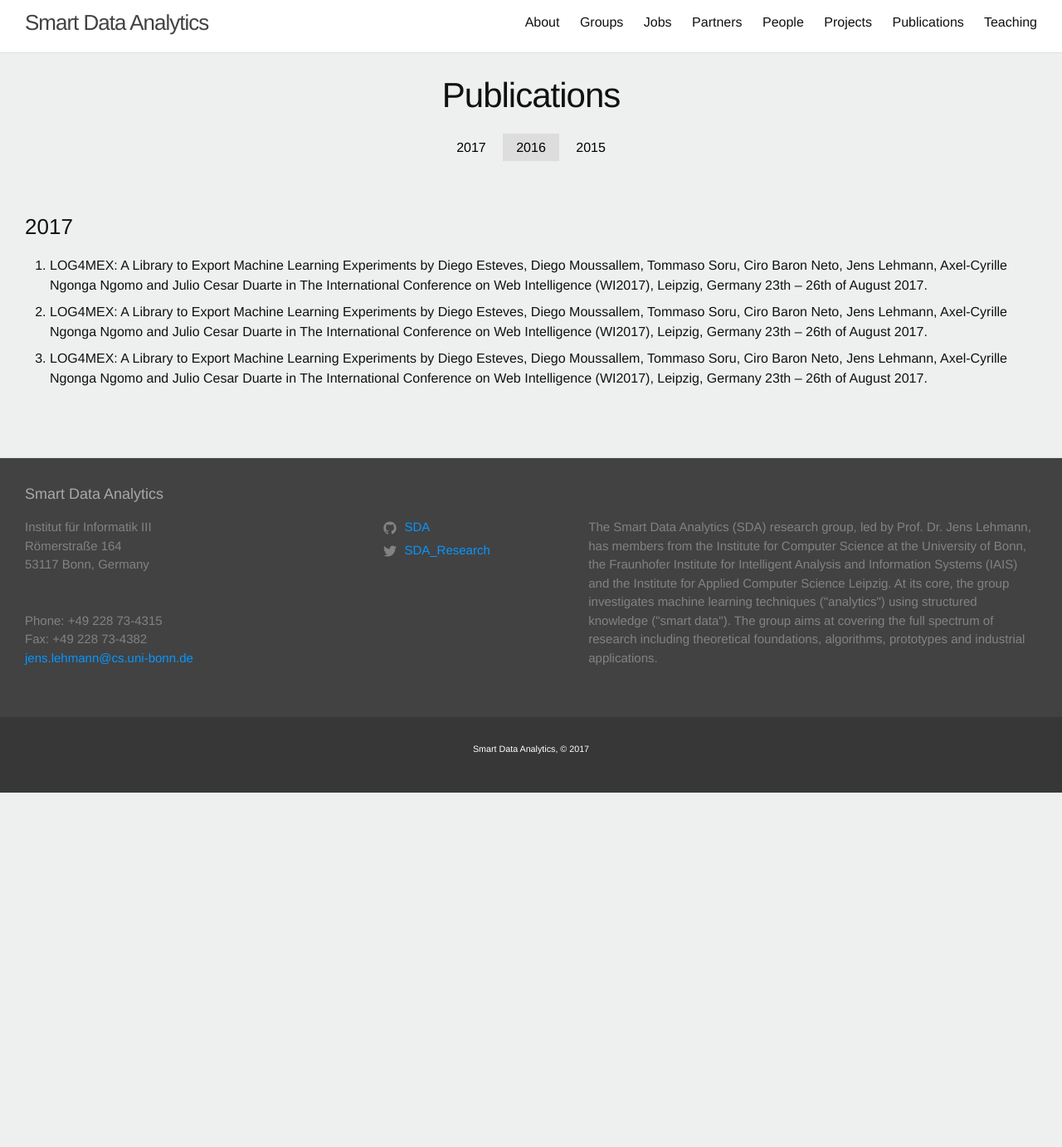
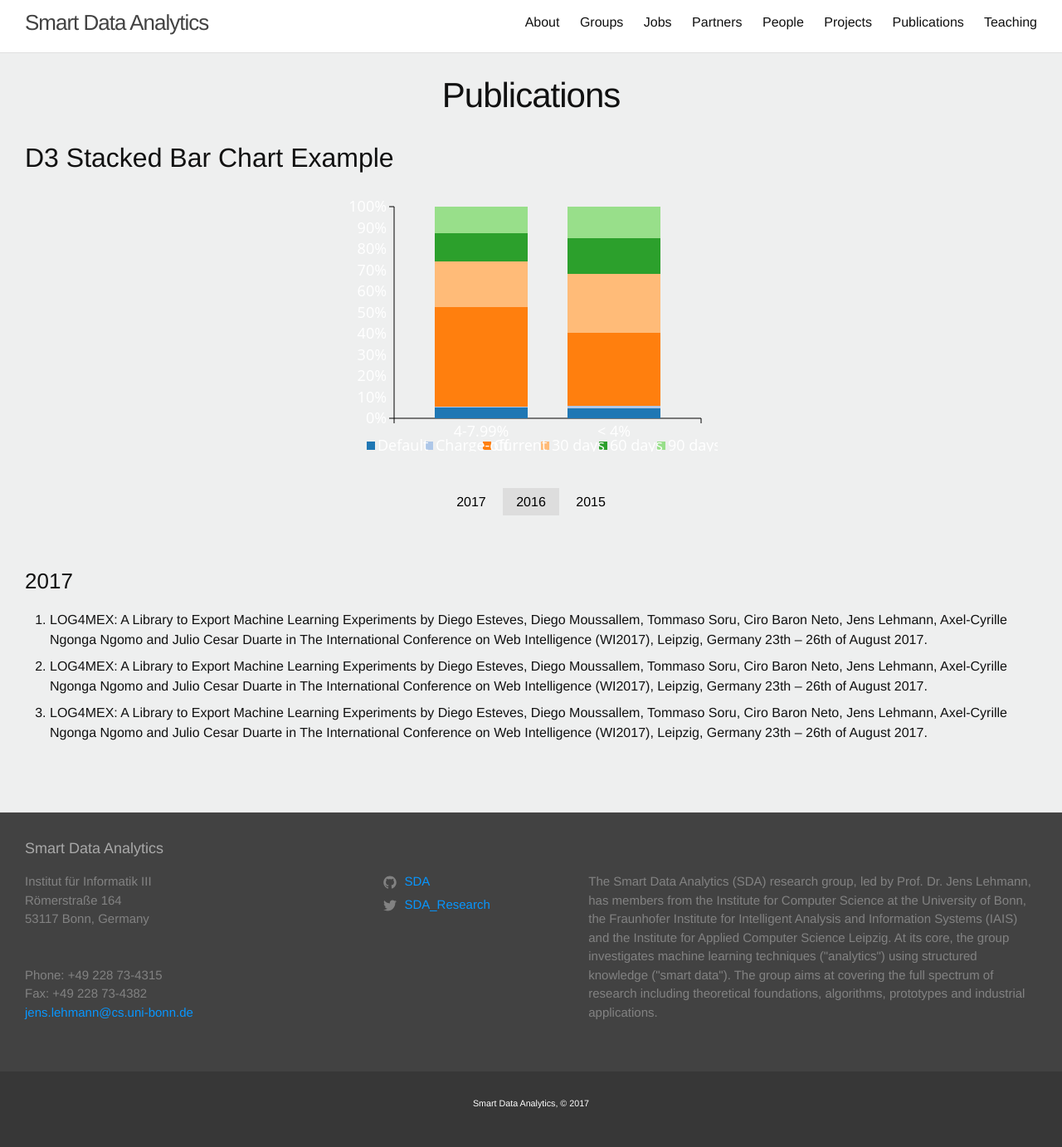
Before and after one commit to saidfathalla/sda.tech, a Jekyll site: the page built from sda-website/publications.md, in a window 1280 px wide. Shown: the whole page at 83% size. Built offline with Jekyll 4.4.1, drawn with Linux system fonts in a browser that asks for light colours; nearby versions of some CDN libraries; before the commit the page ends 955 px from its top, so only the background shows below that.

Commit message:
minor changes

```diff
--- a/sda-website/Gemfile
+++ b/sda-website/Gemfile
@@ -22,6 +22,7 @@ group :jekyll_plugins do
    gem "jekyll-feed", "~> 0.6"
    gem "jekyll-rdf"
    gem "jekyll-twitter-plugin"
+   gem "bourbon"
 end
 
 # Windows does not include zoneinfo files, so bundle the tzinfo-data gem
--- a/sda-website/_config.yml
+++ b/sda-website/_config.yml
@@ -42,6 +42,7 @@ plugins:
   - jekyll-feed
   - jekyll-rdf
   - jekyll-twitter-plugin
+  - bourbon
 
 #Configuration of jekyll-rdf in our template
 jekyll_rdf:
--- a/sda-website/_includes/head.html
+++ b/sda-website/_includes/head.html
@@ -8,12 +8,13 @@
 
   <link rel="stylesheet" href="{{ "/assets/main.css" | relative_url }}">
   <link rel="stylesheet" href="{{ "/assets/heatMap.css" | relative_url }}">
+  <link rel="stylesheet" href="{{ "/assets/doughnutChart.css" | relative_url }}">
   <link rel="canonical" href="{{ page.url | replace:'index.html','' | absolute_url }}">
   <link rel="alternate" type="application/rss+xml" title="{{ site.title | escape }}" href="{{ "/feed.xml" | relative_url }}">
   <link rel="stylesheet" href="{{ "/assets/font-awesome/css/font-awesome.min.css" | relative_url }}">
 
+  <script src="http://code.jquery.com/jquery-1.10.1.min.js"></script>
   <script type="text/javascript" src="/assets/d3.v4.js"></script>
-
   {% if jekyll.environment == 'production' and site.google_analytics %}
   {% include google-analytics.html %}
   {% endif %}
--- a/sda-website/_layouts/publications.html
+++ b/sda-website/_layouts/publications.html
@@ -8,6 +8,11 @@ layout: default
   </header>
 
 </article>
+
+<h1>D3 Stacked Bar Chart Example</h1>
+<div class="viz-portfolio-delinquent-status"></div>
+
+<script type="text/javascript" src="{{ "/assets/doughnutChart.js" | relative_url }}"></script>
 
 <div class="pagination">
   <a href="#">2017</a>
--- a/sda-website/_sass/minima/_layout.scss
+++ b/sda-website/_sass/minima/_layout.scss
@@ -316,6 +316,8 @@ text-align: center;
   margin: 0 auto;
   text-align: center;
   padding-bottom: 64px;
+  padding-top: 64px;
+
 
 }
 
--- /dev/null
+++ b/sda-website/assets/doughnutChart.css
@@ -0,0 +1,22 @@
+/*h1 {
+  font-family: helvetica, arial, sans-serif;
+  text-align:center;
+  margin-top: 80px;
+}*/
+
+
+.viz-portfolio-delinquent-status {
+  font-family: helvetica, arial, sans-serif;
+  margin: 0 auto;
+  font-size: 10px;
+  width: 450px;
+  height: 300px
+}
+
+
+	path { fill: #83B0EA;}
+.domain {
+		fill: none;
+		stroke: #000;
+		stroke-width: 1px;
+	}
--- /dev/null
+++ b/sda-website/assets/doughnutChart.js
@@ -0,0 +1,131 @@
+var data = [
+       {
+            "interest_rate":"< 4%",
+            "Default":60,
+            "Charge-off":20,
+            "Current":456,
+            "30 days":367.22,
+            "60 days":222,
+            "90 days":198,
+            "Default":60
+
+         },
+         {
+            "interest_rate":"4-7.99%",
+            "Charge-off":2,
+            "Default":30,
+            "Current":271,
+            "30 days":125,
+            "60 days":78,
+            "90 days":72
+
+
+         },
+         {
+            "interest_rate":"4-7.99%",
+            "Charge-off":2,
+            "Default":30,
+            "Current":271,
+            "30 days":125,
+            "60 days":78,
+            "90 days":72
+
+
+         }
+];
+
+	var margin = {
+				top: 20,
+				right: 20,
+				bottom: 40,
+				left: 60
+			},
+				width = 450 - margin.left - margin.right,
+				height = 315 - margin.top - margin.bottom,
+				that = this;
+
+
+			var x = d3.scale.ordinal().rangeRoundBands([0, width], .3);
+
+			var y = d3.scale.linear().rangeRound([height, 0]);
+
+			var color = d3.scale.category20();
+
+			var xAxis = d3.svg.axis().scale(x).orient("bottom");
+
+			var yAxis = d3.svg.axis().scale(y).orient("left").tickFormat(d3.format(".0%"));
+
+			var svg = d3.select(".viz-portfolio-delinquent-status").append("svg").attr("width", width + margin.left + margin.right).attr("height", height + margin.top + margin.bottom).append("g").attr("transform", "translate(" + margin.left + "," + margin.top + ")");
+
+			color.domain(d3.keys(data[0]).filter(function (key) {
+				return key !== "interest_rate";
+			}));
+
+
+			data.forEach(function (d) {
+				var y0 = 0;
+
+				d.rates = color.domain().map(function (name) {
+					console.log();;
+					return {
+						name: name,
+						y0: y0,
+						y1: y0 += +d[name],
+						amount: d[name]
+					};
+				});
+				d.rates.forEach(function (d) {
+					d.y0 /= y0;
+					d.y1 /= y0;
+				});
+
+				console.log(data);
+			});
+
+			data.sort(function (a, b) {
+				return b.rates[0].y1 - a.rates[0].y1;
+			});
+
+			x.domain(data.map(function (d) {
+				return d.interest_rate;
+			}));
+
+			svg.append("g").attr("class", "x axis").attr("transform", "translate(0," + height + ")").call(xAxis);
+
+			svg.append("g").attr("class", "y axis").call(yAxis);
+
+			var interest_rate = svg.selectAll(".interest-rate").data(data).enter().append("g").attr("class", "interest-rate").attr("transform", function (d) {
+				return "translate(" + x(d.interest_rate) + ",0)";
+			});
+
+			interest_rate.selectAll("rect").data(function (d) {
+				return d.rates;
+			}).enter().append("rect").attr("width", x.rangeBand()).attr("y", function (d) {
+				return y(d.y1);
+			}).attr("height", function (d) {
+				return y(d.y0) - y(d.y1);
+			}).style("fill", function (d) {
+				return color(d.name);
+			}).on('mouseover', function (d) {
+				var total_amt;
+				total_amt = d.amount;
+
+
+
+				console.log('----');
+				d3.select(".chart-tip").style('opacity', '1').html('Amount: <strong>$' + that.numberWithCommas(total_amt.toFixed(2)) + '</strong>');
+
+			}).on('mouseout', function () {
+				d3.select(".chart-tip").style('opacity', '0');
+			});
+
+			var legend = svg.selectAll(".legend").data(color.domain().slice().reverse()).enter().append("g").attr("class", "legend").attr("transform", function (d, i) {
+				return "translate(" + i * -70 + ",283)";
+			});
+
+
+			legend.append("rect").attr("x", width + -53).attr("width", 10).attr("height", 10).style("fill", color);
+
+			legend.append("text").attr("x", width - 40).attr("y", 5).attr("width", 40).attr("dy", ".35em").style("text-anchor", "start").text(function (d) {
+				return d;
+			});
```
Also changed, not shown: sda-website/Gemfile.lock.
